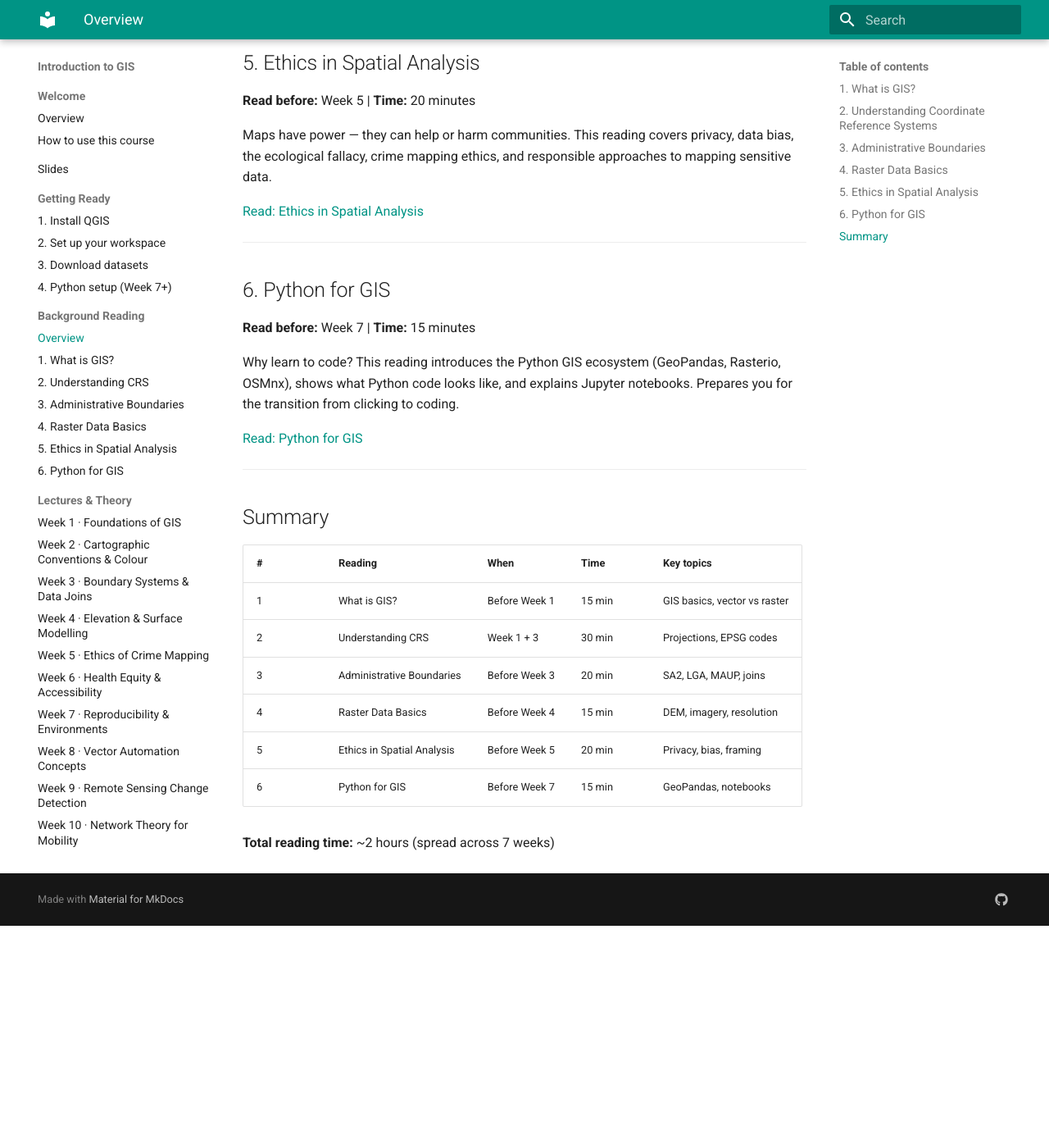
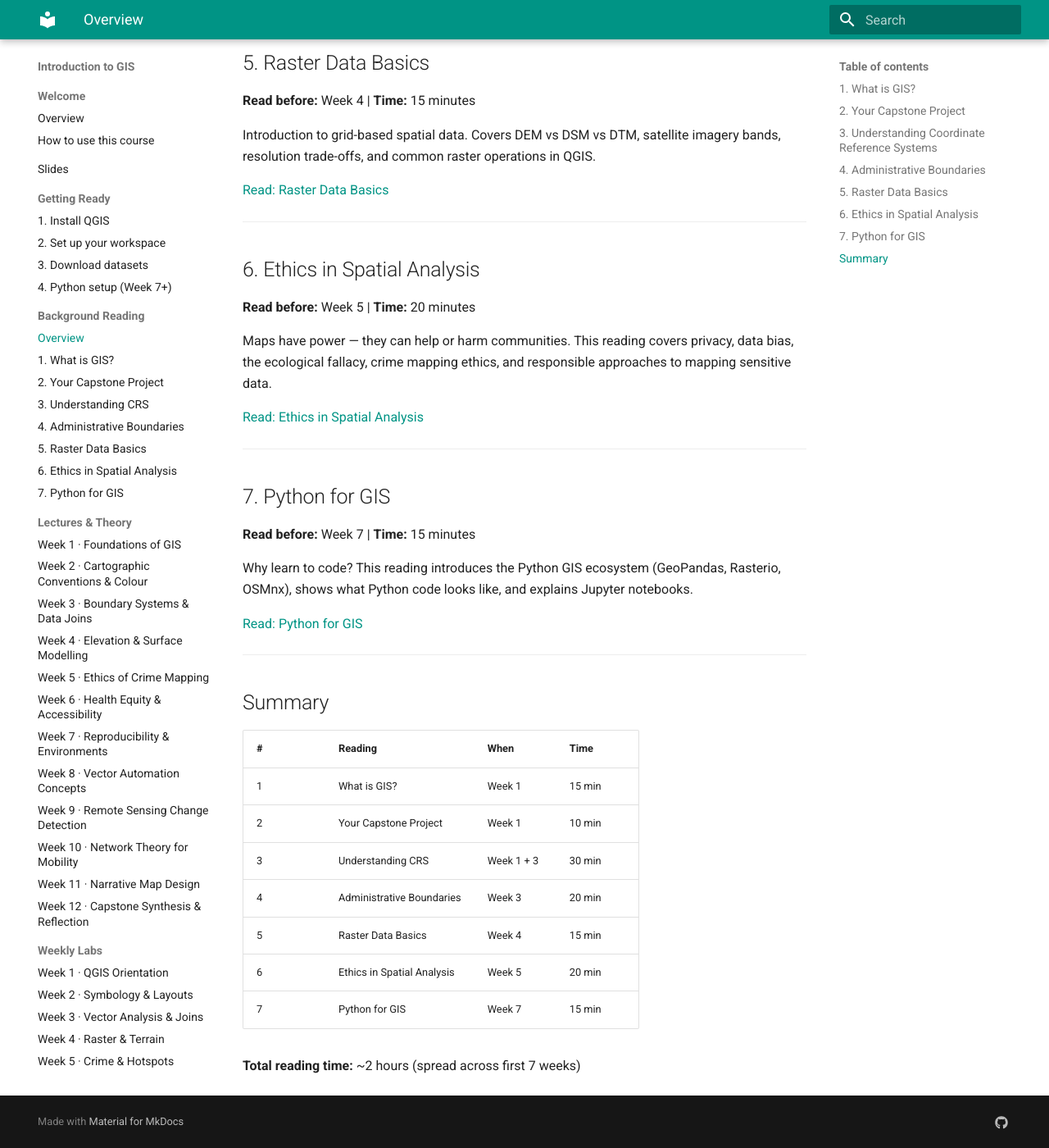
Before and after one commit to clairecda/GIS_teaching, an MkDocs documentation site: the page built from site_docs/readings/index.md, in a window 1280 px wide and 1400 px high, scrolled down 1294 px. Shown: the whole window at 82% size. Built offline with MkDocs 1.6.1 and Material for MkDocs 9.7.7, drawn with Linux system fonts in a browser that asks for light colours; before the commit the page ends 2423 px from its top, so only the background shows below that; some of the changed text lies outside the part shown.

Commit message:
Add capstone introduction reading for Week 1
Introduces capstone early so students can prepare throughout:
- Timeline showing how each week connects to capstone
- Weekly capstone tasks from Week 1 to 12
- Topic selection guidance
- Data sources
- Folder structure
- Assessment criteria

🤖 Generated with [Claude Code](https://claude.com/claude-code)

Co-Authored-By: Claude Opus 4.5 <noreply@anthropic.com>

```diff
--- a/mkdocs.yml
+++ b/mkdocs.yml
@@ -30,11 +30,12 @@ nav:
   - Background Reading:
       - Overview: readings/index.md
       - 1. What is GIS?: readings/week01-what-is-gis.md
-      - 2. Understanding CRS: readings/understanding-crs.md
-      - 3. Administrative Boundaries: readings/week03-admin-boundaries.md
-      - 4. Raster Data Basics: readings/week04-raster-basics.md
-      - 5. Ethics in Spatial Analysis: readings/week05-ethics-in-mapping.md
-      - 6. Python for GIS: readings/week07-python-for-gis.md
+      - 2. Your Capstone Project: readings/week01-capstone-introduction.md
+      - 3. Understanding CRS: readings/understanding-crs.md
+      - 4. Administrative Boundaries: readings/week03-admin-boundaries.md
+      - 5. Raster Data Basics: readings/week04-raster-basics.md
+      - 6. Ethics in Spatial Analysis: readings/week05-ethics-in-mapping.md
+      - 7. Python for GIS: readings/week07-python-for-gis.md
   - Lectures & Theory:
       - Week 1 · Foundations of GIS: lectures/week01-fundamentals.md
       - Week 2 · Cartographic Conventions & Colour: lectures/week02-cartography.md
--- a/site_docs/readings/index.md
+++ b/site_docs/readings/index.md
@@ -1,6 +1,6 @@
 # Background Reading
 
-These readings provide foundational knowledge for the course. Complete them before the indicated week to get the most out of class.
+These readings provide foundational knowledge for the course. Complete them before the indicated week.
 
 ---
 
@@ -14,7 +14,17 @@ Your first introduction to Geographic Information Systems. Learn what GIS is, wh
 
 ---
 
-## 2. Understanding Coordinate Reference Systems
+## 2. Your Capstone Project
+
+**Read in:** Week 1 | **Time:** 10 minutes
+
+The capstone isn't a Week 12 task — you'll build it throughout the course. This reading explains what the capstone involves, how each week connects to it, and what to start doing now.
+
+[Read: Your Capstone Project](week01-capstone-introduction.md)
+
+---
+
+## 3. Understanding Coordinate Reference Systems
 
 **Read before:** Week 1 (skim) / Week 3 (detail) | **Time:** 30 minutes
 
@@ -24,7 +34,7 @@ The most confusing topic for GIS beginners — explained clearly. Covers why lay
 
 ---
 
-## 3. Administrative Boundaries
+## 4. Administrative Boundaries
 
 **Read before:** Week 3 | **Time:** 20 minutes
 
@@ -34,7 +44,7 @@ What are SA2s, LGAs, and census tracts? This reading explains boundary hierarchi
 
 ---
 
-## 4. Raster Data Basics
+## 5. Raster Data Basics
 
 **Read before:** Week 4 | **Time:** 15 minutes
 
@@ -54,11 +64,11 @@ Maps have power — they can help or harm communities. This reading covers priva
 
 ---
 
-## 6. Python for GIS
+## 7. Python for GIS
 
 **Read before:** Week 7 | **Time:** 15 minutes
 
-Why learn to code? This reading introduces the Python GIS ecosystem (GeoPandas, Rasterio, OSMnx), shows what Python code looks like, and explains Jupyter notebooks. Prepares you for the transition from clicking to coding.
+Why learn to code? This reading introduces the Python GIS ecosystem (GeoPandas, Rasterio, OSMnx), shows what Python code looks like, and explains Jupyter notebooks.
 
 [Read: Python for GIS](week07-python-for-gis.md)
 
@@ -66,13 +76,14 @@ Why learn to code? This reading introduces the Python GIS ecosystem (GeoPandas,
 
 ## Summary
 
-| # | Reading | When | Time | Key topics |
-|---|---------|------|------|------------|
-| 1 | What is GIS? | Before Week 1 | 15 min | GIS basics, vector vs raster |
-| 2 | Understanding CRS | Week 1 + 3 | 30 min | Projections, EPSG codes |
-| 3 | Administrative Boundaries | Before Week 3 | 20 min | SA2, LGA, MAUP, joins |
-| 4 | Raster Data Basics | Before Week 4 | 15 min | DEM, imagery, resolution |
-| 5 | Ethics in Spatial Analysis | Before Week 5 | 20 min | Privacy, bias, framing |
-| 6 | Python for GIS | Before Week 7 | 15 min | GeoPandas, notebooks |
+| # | Reading | When | Time |
+|---|---------|------|------|
+| 1 | What is GIS? | Week 1 | 15 min |
+| 2 | Your Capstone Project | Week 1 | 10 min |
+| 3 | Understanding CRS | Week 1 + 3 | 30 min |
+| 4 | Administrative Boundaries | Week 3 | 20 min |
+| 5 | Raster Data Basics | Week 4 | 15 min |
+| 6 | Ethics in Spatial Analysis | Week 5 | 20 min |
+| 7 | Python for GIS | Week 7 | 15 min |
 
-**Total reading time:** ~2 hours (spread across 7 weeks)
+**Total reading time:** ~2 hours (spread across first 7 weeks)
```
Also changed, not shown: other parts of site_docs/readings/index.md (+1 -1 lines), site_docs/readings/week01-capstone-introduction.md (added, +167 -0 lines).
